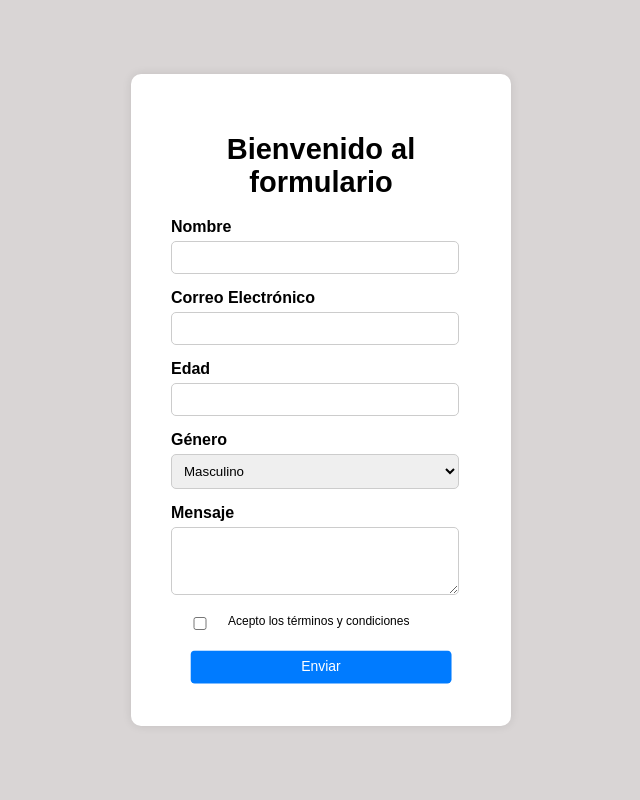
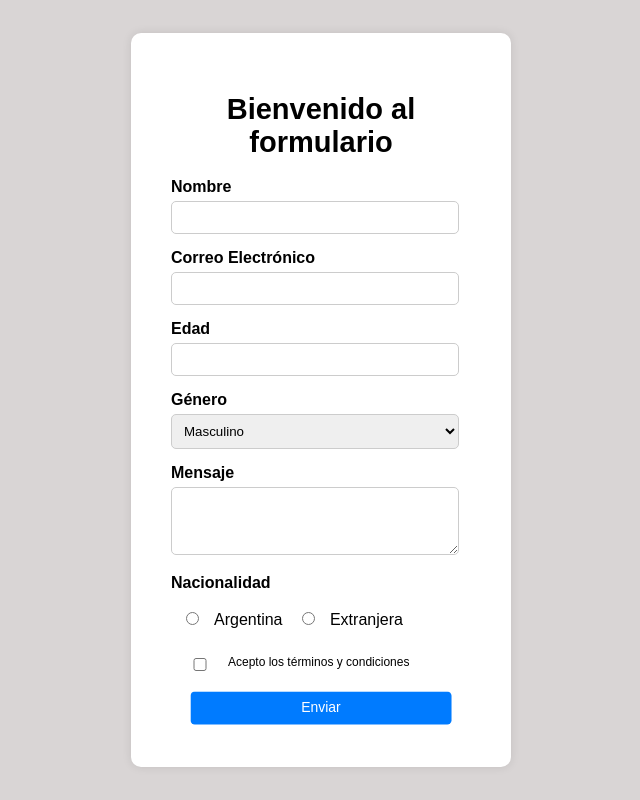
Before and after one commit to Ex0num/Programacion-III, a plain HTML site: page unidad-2/contenido-2 (Ejemplo de FORM con HTML + CSS +JS)/index.html in a window 1280 px wide. Shown: the whole page, without its empty margins (319-959 px from the left). Drawn offline with Linux system fonts and the light colour scheme.

Commit message:
unidad 2 contenido

```diff
--- a/unidad-2/contenido-1 (Introduccion a DOM y JS)/index.js
+++ b/unidad-2/contenido-1 (Introduccion a DOM y JS)/index.js
@@ -79,4 +79,4 @@ mis_parrafos_especiales.forEach( (element) =>
 //--- Vimos como obtener la referencia de un objeto en JS por su ID
 //--- Vimos como obtener la referencia de varios objetos iguales (parrafos) o distintos pero con la misma clase
 //--- Vimos como acceder y modificar el texto de un elemento ---//
-//--- Vimos como asignar un comportamiento a uno o varios objetos del HTML ya sea por referencia (clase/id) o desde el mismo HTML
+//--- Vimos como asignar un comportamiento a un evento (click) de uno o varios objetos del HTML ya sea por referencia (clase/id) o desde el mismo HTML
--- a/unidad-2/contenido-2 (Ejemplo de FORM con HTML + CSS +JS)/index.css
+++ b/unidad-2/contenido-2 (Ejemplo de FORM con HTML + CSS +JS)/index.css
@@ -83,6 +83,12 @@ textarea
     font-weight: 400;
 }
 
+.input-radios
+{
+    width: auto;
+    margin: 15px;
+}
+
 span
 {
     font-size: 11px;
--- a/unidad-2/contenido-2 (Ejemplo de FORM con HTML + CSS +JS)/index.html
+++ b/unidad-2/contenido-2 (Ejemplo de FORM con HTML + CSS +JS)/index.html
@@ -38,12 +38,20 @@
             <textarea id="mensaje" name="mensaje"></textarea>
         </div>
 
+        <div>
+            <label>Nacionalidad</label>
+            <div>
+                <input class="input-radios" type="radio" id="nacionalidad-argentina" name="nacionalidad" value="argentina" required>Argentina
+                <input class="input-radios" type="radio" id="nacionalidad-extranjera" name="nacionalidad" value="extranjera">Extranjera
+            </div>
+        </div>
+
         <div id="seccion-terminos-y-condiciones">
             <input type="checkbox" name="terminos" required id="input-aceptar-terminos-y-condiciones">
             <label id="label-aceptar-terminos-y-condiciones">Acepto los términos y condiciones</label>
         </div>
 
-        <button type="submit">Enviar</button>
+        <button>Enviar</button>
     </form>
 </body>
 </html>
--- a/unidad-2/contenido-2 (Ejemplo de FORM con HTML + CSS +JS)/index.js
+++ b/unidad-2/contenido-2 (Ejemplo de FORM con HTML + CSS +JS)/index.js
@@ -0,0 +1,2 @@
+//--- Validacion de formulario, repasamos como extraer datos, asociar logica a un evebto de un elemento html
+//--- Vemos como podemos manipular HTML desde JS (appendChild, deleteChild)
```
